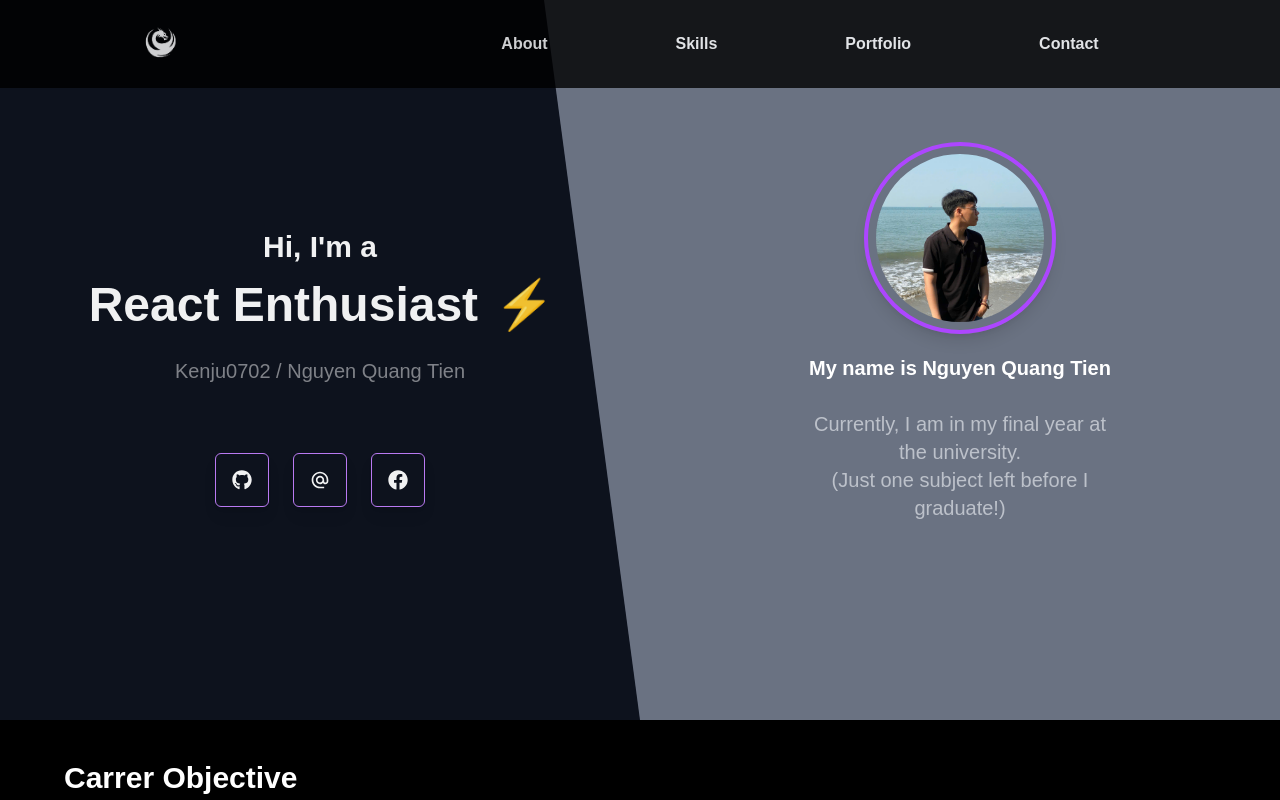
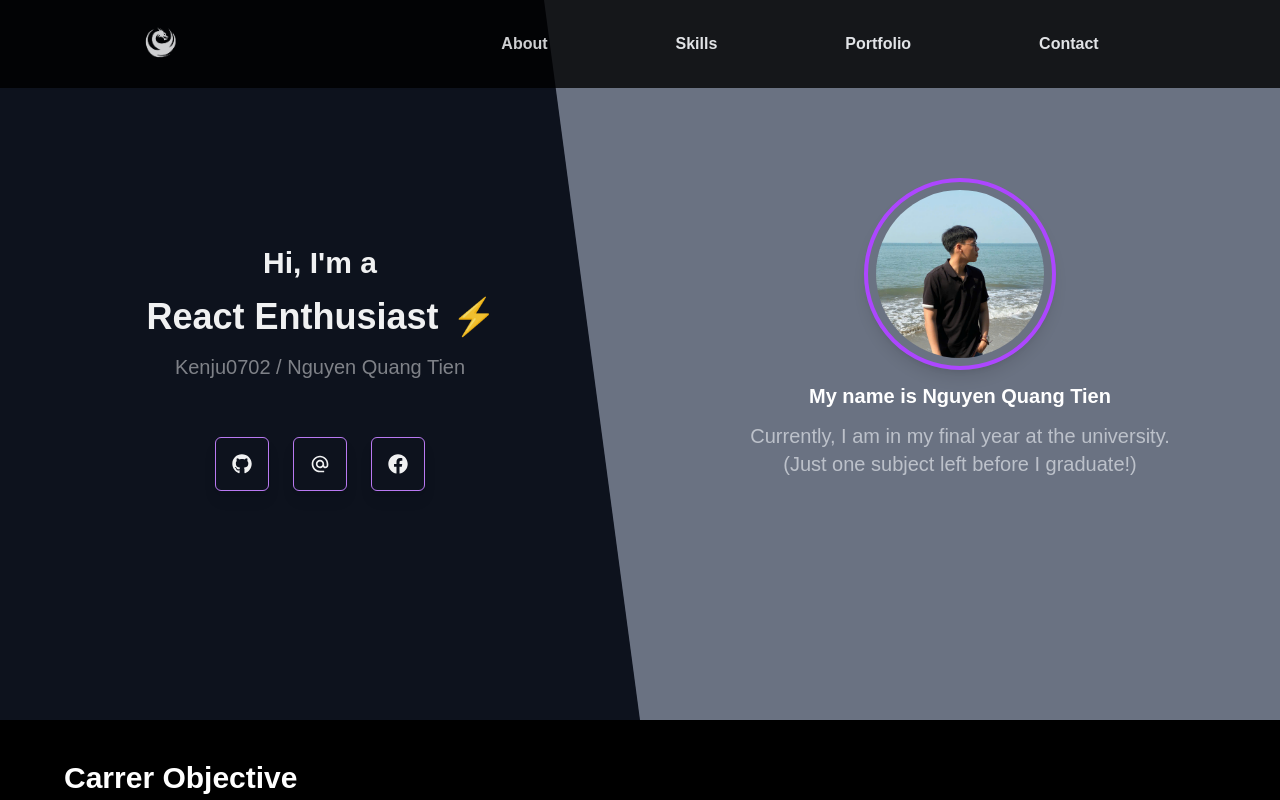
Before and after one commit to Kenju0702/portfolio, a React (Vite) app: page / in a window 1280 px wide. Shown: the top 800 px of the page. Built offline with nearby package versions, Linux system fonts and the light colour scheme.

Commit message:
vercel end

```diff
--- a/src/components/Project.jsx
+++ b/src/components/Project.jsx
@@ -5,9 +5,9 @@ import {motion} from "framer-motion";
 export const Project = () => {
   return (
     <div className="w-full flex flex-col gap-16 md:px-0 px-2 text-start">
-      <div className=" project ">
+      <div className=" project">
         {/* Phần Text - Đè lên Ảnh */}
-        <motion.div className="md:mb-80  order-1 w-full 2xl:absolute "
+        <motion.div className="2xl:mb-80  order-1 w-full 2xl:absolute "
           initial={{opacity: 0, x: -20}}
           whileInView={{opacity: 1, x: 0}}
           transition={{duration: 1.5}}
--- a/src/components/Slider.jsx
+++ b/src/components/Slider.jsx
@@ -19,26 +19,26 @@ const Slider = () => {
       style={{paddingTop: "56.25%", background: "#fff"}}
     >
       <div className=" imgslider absolute w-full h-full top-0 right-0 left-0 flex justify-end items-end bg-black md:bg-gray-500">
-      <motion.div className="md:w-1/2 w-full h-full flex md:justify-center md:mb-8 "
+      <motion.div className="md:w-1/2 w-full h-full flex md:justify-center md:mb-8 text-start"
     initial={{opacity: 0, y: 50}}
     whileInView={{opacity: 1, y: 0}}
     transition={{duration: 1}}
     viewport={{once: true}}
   >
-        <div className="  text-center flex flex-col gap-3 justify-center md:w-[50%] w-full h-full items-center mt-2">
+        <div className=" md:text-base md:text-center 2xl:text-center flex flex-col gap-3  mx-auto justify-center md:w-[100%]  h-full items-center ">
           <img
             src={logo}
             alt="Avatar"
             className=" lg:mt-0 w-40 h-40 md:w-48 md:h-48 rounded-full  p-2 mx-auto border-4 border-purple-500  shadow-lg object-cover  transition-transform duration-300 hover:scale-105"
           />
 
-          <h2 className="md:text-xl font-bold text-white p-0 lg:p-2">
+          <h2 className="md:text-xl font-bold text-white p-0 ">
             My name is Nguyen Quang Tien
           </h2>
-          <p className="md:block hidden md:w-full text-gray-300 text-xl md:w-1/2 opacity-80 lg:py-2">
+          <p className="md:block hidden text-lg text-gray-300 xl:text-xl md:w-full opacity-80 ">
             Currently, I am in my final year at the university.
             <br />
-            <span>(Just one subject left before I graduate!)</span>
+            <span className="">(Just one subject left before I graduate!)</span>
           </p>
         </div>
         </motion.div>
@@ -58,10 +58,10 @@ const Slider = () => {
           <span className="font-bold text-white text-lg lg:text-3xl ">
             Hi, I'm a{" "}
           </span>
-          <span className="font-bold text-white lg:text-5xl">
+          <span className="font-bold text-white lg:text-4xl">
             {text} <Cursor cursorStyle="⚡" />
           </span>
-          <span className="lg:text-xl opacity-50 lg:my-3 text-white">
+          <span className="lg:text-xl opacity-50  text-white">
             Kenju0702 / Nguyen Quang Tien
           </span>
           <br />
```
